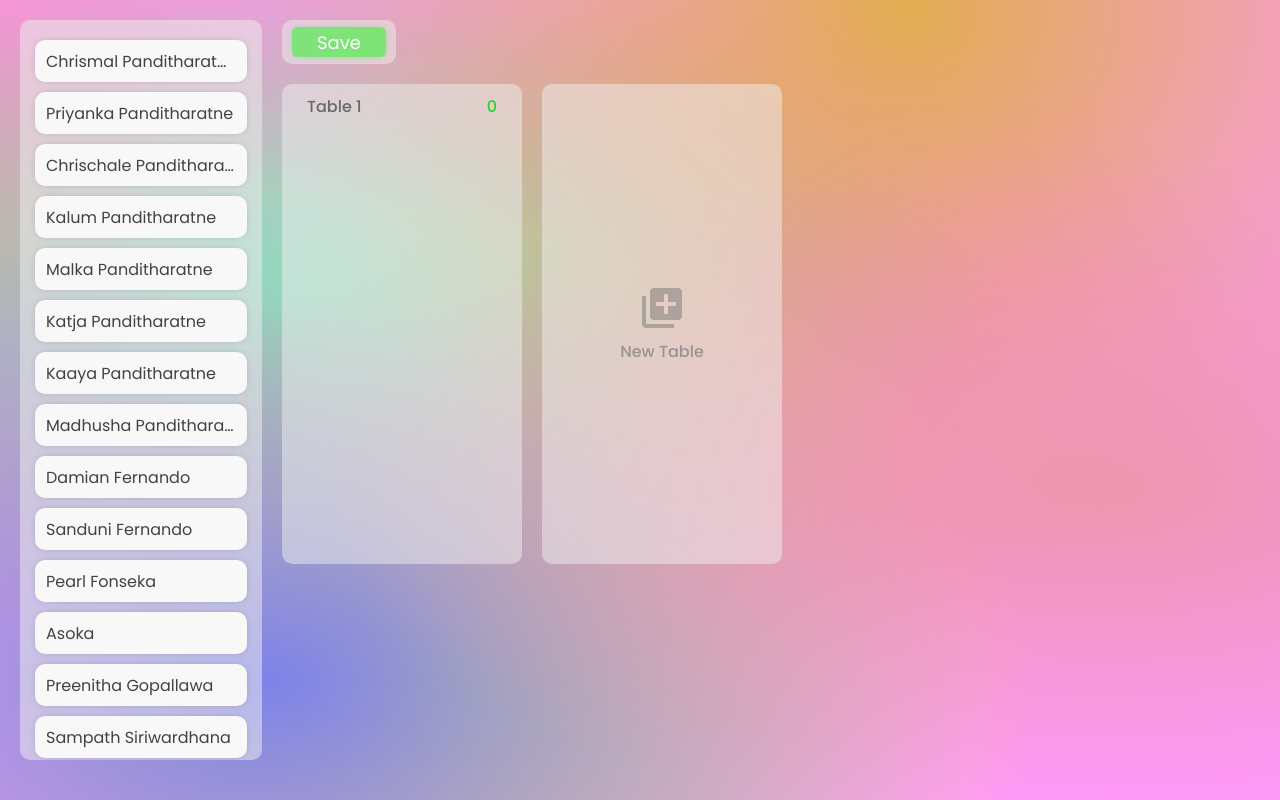
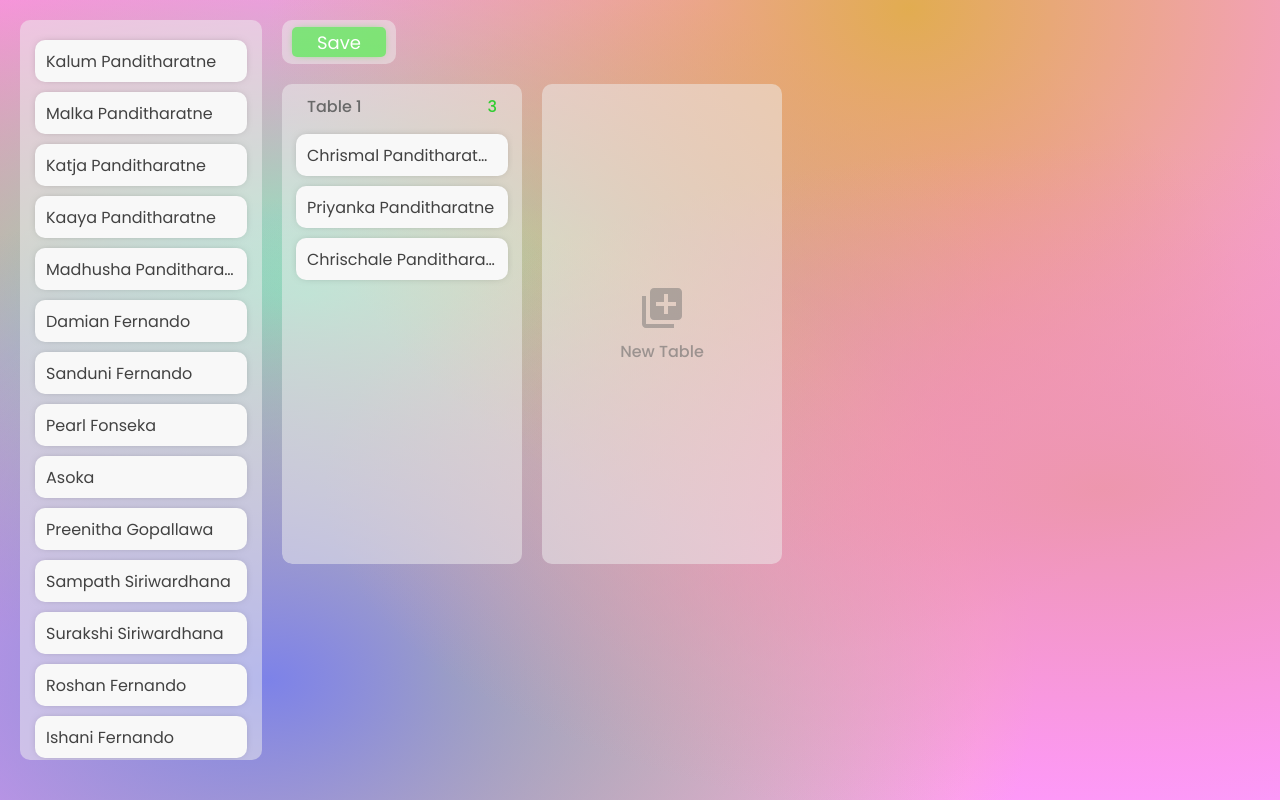
Before and after one commit to stefan-the-great/react-seating-planner, a React (Create React App) app: page / in a window 1280 px wide. Built offline with nearby package versions, Linux system fonts and the light colour scheme.

Commit message:
Before Issue Branching

```diff
--- a/src/components/DragDrop.jsx
+++ b/src/components/DragDrop.jsx
@@ -1,13 +1,11 @@
-import React, { useState, useEffect } from 'react';
+import React, { useState } from 'react';
 import Name from './Name';
 import "../styles/App.css";
 import Table from './Table';
 import AddTable from './AddTable';
 import ExportData from './ExportData';
 
-let allNames = [{ id: 0, name: "Chrismal Panditharatne", seated: false},
-{ id: 1, name: "Priyanka Panditharatne", seated: false},
-{ id: 2, name: "Chrischale Panditharatne", seated: false},
+let allNames = [
 { id: 3, name: "Kalum Panditharatne", seated: false},
 { id: 4, name: "Malka Panditharatne", seated: false},
 { id: 5, name: "Katja Panditharatne", seated: false},
@@ -38,14 +36,16 @@ let allNames = [{ id: 0, name: "Chrismal Panditharatne", seated: false},
 
 function DragDrop() {
 
-    let [nameList, setNameList] = useState(allNames);
-    let [allTables, setAllTables] = useState([[]]);
+    const [nameList, setNameList] = useState(allNames);
+    const [allTables, setAllTables] = useState([[{ id: 0, name: "Chrismal Panditharatne", seated: false},
+{ id: 1, name: "Priyanka Panditharatne", seated: false},
+{ id: 2, name: "Chrischale Panditharatne", seated: false}]]);
 
 
 
-    useEffect(() => {
-      console.log(allTables[0].length);
-    }, [allTables]);
+    // useEffect(() => {
+    //   console.log(allTables[0].length);
+    // }, [allTables]);
 
 
 
@@ -69,8 +69,8 @@ function DragDrop() {
                         tableKey={index}
                         nameList={nameList}
                         setNameList={setNameList}
-                        tableNum={index + 1}
                         tableData={table}
+                        allTables={allTables}
                         setAllTables={setAllTables} />
                 })}
 
--- a/src/components/Table.jsx
+++ b/src/components/Table.jsx
@@ -5,7 +5,7 @@ import "../styles/table.css"
 
 const tableSize = 10;
 
-function Table({tableKey, nameList, setNameList, tableNum, tableData, setAllTables}) {
+function Table({tableKey, nameList, setNameList, tableData, allTables, setAllTables}) {
 
     const tableLength = tableData.length
 
@@ -18,14 +18,18 @@ function Table({tableKey, nameList, setNameList, tableNum, tableData, setAllTabl
     }));
 
     const addNameToTable = (id) => {
-        const namedList = nameList.filter((name) => id === name.id);
+        // Get person by name.id
+        let person = nameList.filter((name) => id === name.id);
+        console.log("Person: ", person.length);
 
+        // Removing person from nameList state and adding it to allTables
         setNameList(list => list.filter((name) => id !== name.id));
         setAllTables(table => {
-            table[tableKey] = [...table[tableKey], namedList[0]];
+            table[tableKey] = [...table[tableKey], person[0]];
             return table
         });
     }
+
 
   return (
     <div className="table"
@@ -33,15 +37,16 @@ function Table({tableKey, nameList, setNameList, tableNum, tableData, setAllTabl
         style={{boxShadow: isOver ? "inset 0px 0px 5px 1px rgba(255, 255, 255, 1)" : "0px 0px 0px rgba(0, 0, 0, 0)"}}>
         <div className="innerWrapper">
             <div className="tableDetails">
-                <div className="tableName">Table {tableNum}</div>
+                <div className="tableName">Table {tableKey + 1}</div>
                 <div className="peopleNum" style={{color: tableLength >= tableSize ? "red" :"limegreen"}}>
                     {tableLength}
                 </div>
             </div>
 
             <div className="peopleName">
+                {console.log("Table Num: ", tableKey + 1)}
                 {tableData.map((name, index) => {
-                    console.log(name.id);
+                    console.log(name);
                     return<Name key={index} id={name.id} name={name.name} />
                 })}
             </div>
```
